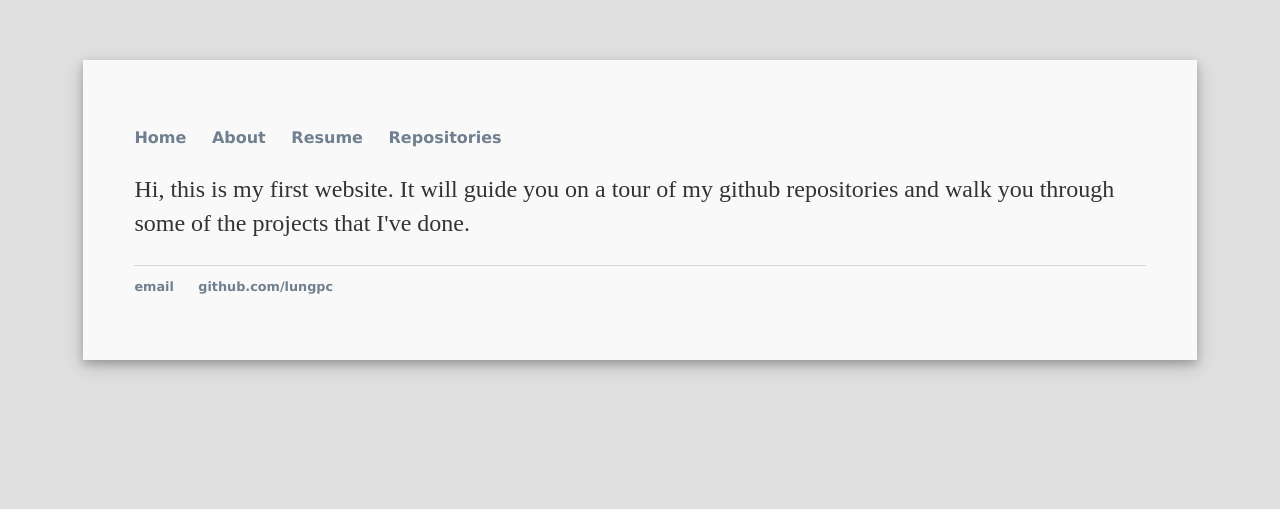
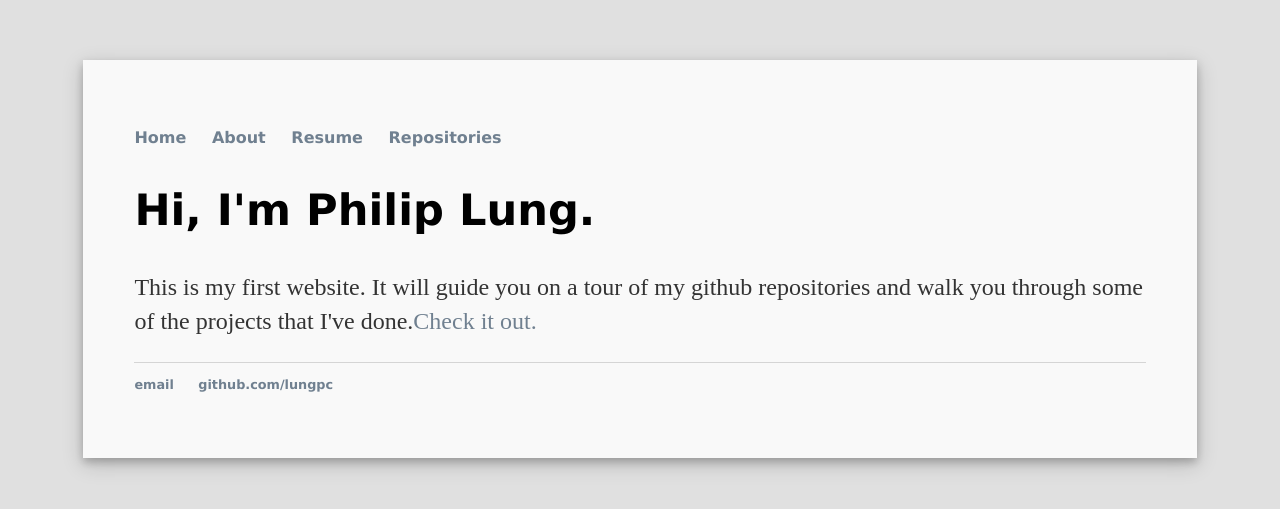
Before and after one commit to lungpc/lungpc.github.io, a Jekyll site: the page built from index.html, in a window 1280 px wide. Shown: the top 509 px of the page. Built offline with Jekyll 4.4.1, drawn with Linux system fonts in a browser that asks for light colours.

Commit message:
Update index.html

```diff
--- a/index.html
+++ b/index.html
@@ -5,6 +5,7 @@ title: Philip Lung, github tour
 
 
 <div class="intro">
-      <p>Hi, this is my first website. It will guide you on a tour of my github repositories and walk you
-      through some of the projects that I've done.</p>
+      <h2>Hi, I'm Philip Lung.</h2>
+      <p>This is my first website. It will guide you on a tour of my github repositories and walk you
+      through some of the projects that I've done.<a href="/repositories">Check it out.</a></p>
 </div>
```
